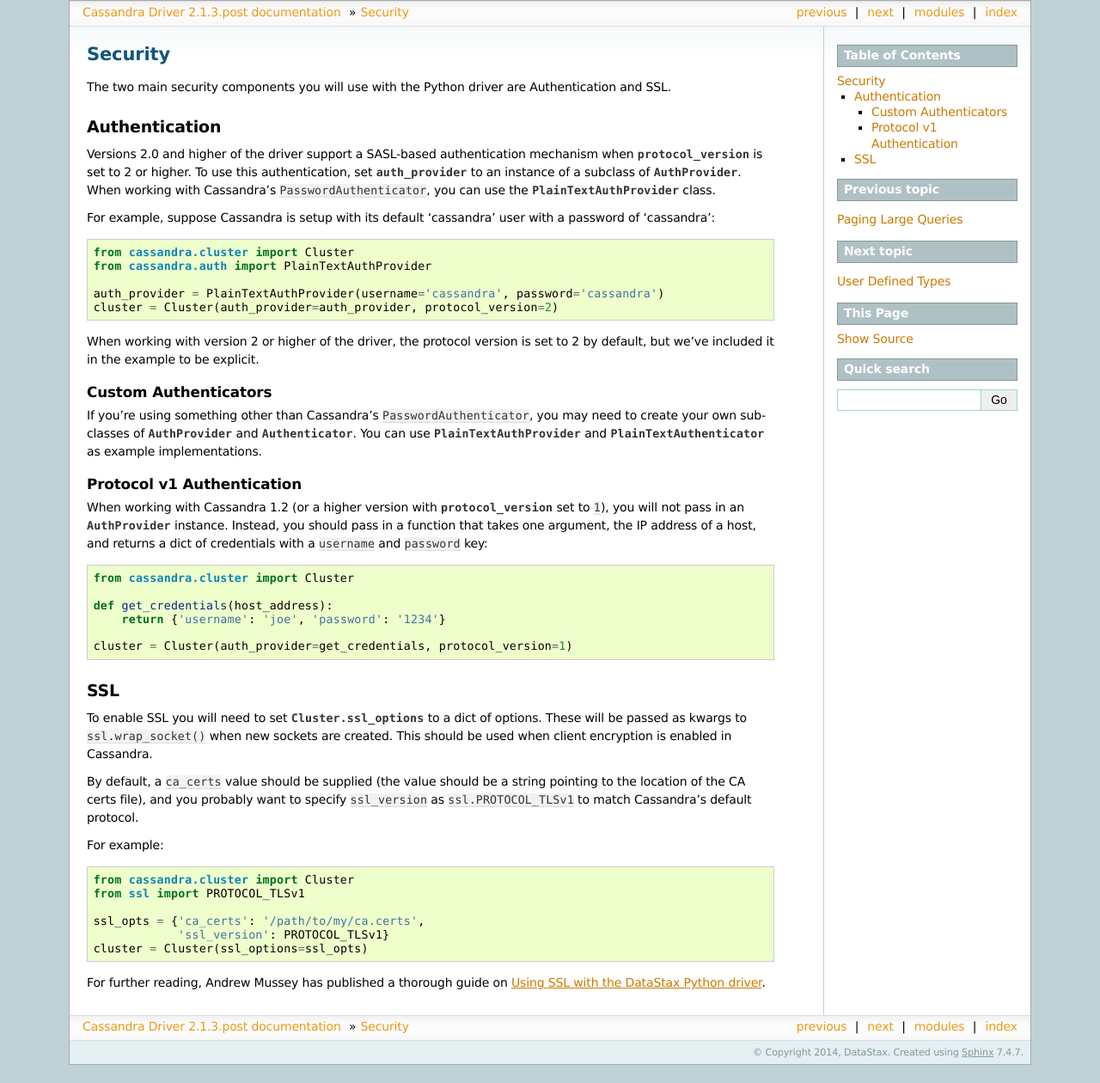
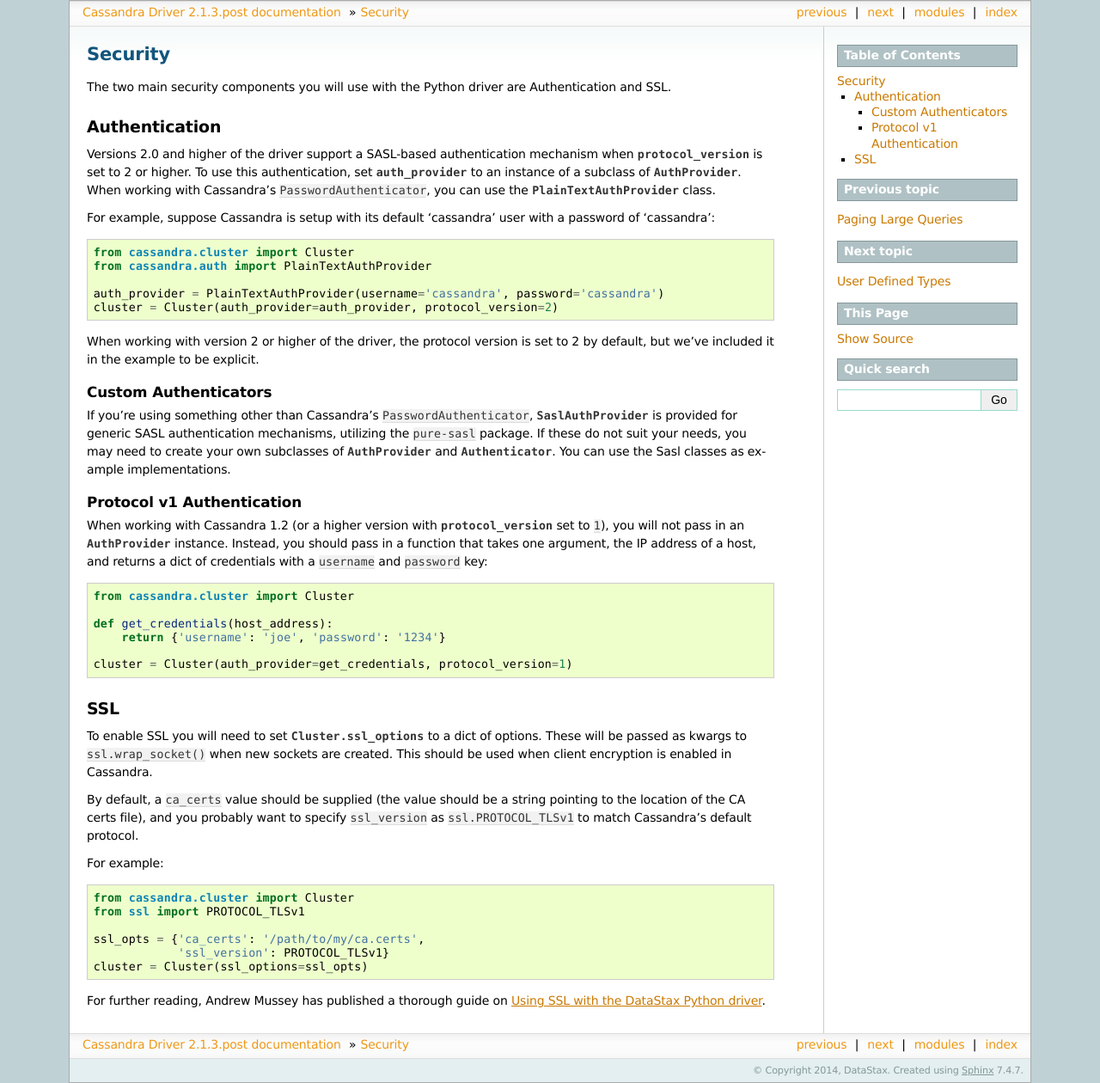
Before and after one commit to datastax/python-driver, a Sphinx documentation site: the page built from docs/security.rst, in a window 1280 px wide. Shown: the whole page at 86% size. Built offline with Sphinx 7.4.7, drawn with Linux system fonts in a browser that asks for light colours; pages that are not in the unit, such as notebooks, are missing from menus; before the commit the page ends 1239 px from its top, so only the background shows below that.

Commit message:
Mention SaslAuthProvider in doc security section.

```diff
--- a/docs/security.rst
+++ b/docs/security.rst
@@ -34,9 +34,11 @@
 Custom Authenticators
 ^^^^^^^^^^^^^^^^^^^^^
 If you're using something other than Cassandra's ``PasswordAuthenticator``,
-you may need to create your own subclasses of :class:`~.AuthProvider` and
-:class:`~.Authenticator`.  You can use :class:`~.PlainTextAuthProvider`
-and :class:`~.PlainTextAuthenticator` as example implementations.
+:class:`~.SaslAuthProvider` is provided for generic SASL authentication mechanisms,
+utilizing the ``pure-sasl`` package.
+If these do not suit your needs, you may need to create your own subclasses of
+:class:`~.AuthProvider` and :class:`~.Authenticator`.  You can use the Sasl classes
+as example implementations.
 
 Protocol v1 Authentication
 ^^^^^^^^^^^^^^^^^^^^^^^^^^
```
